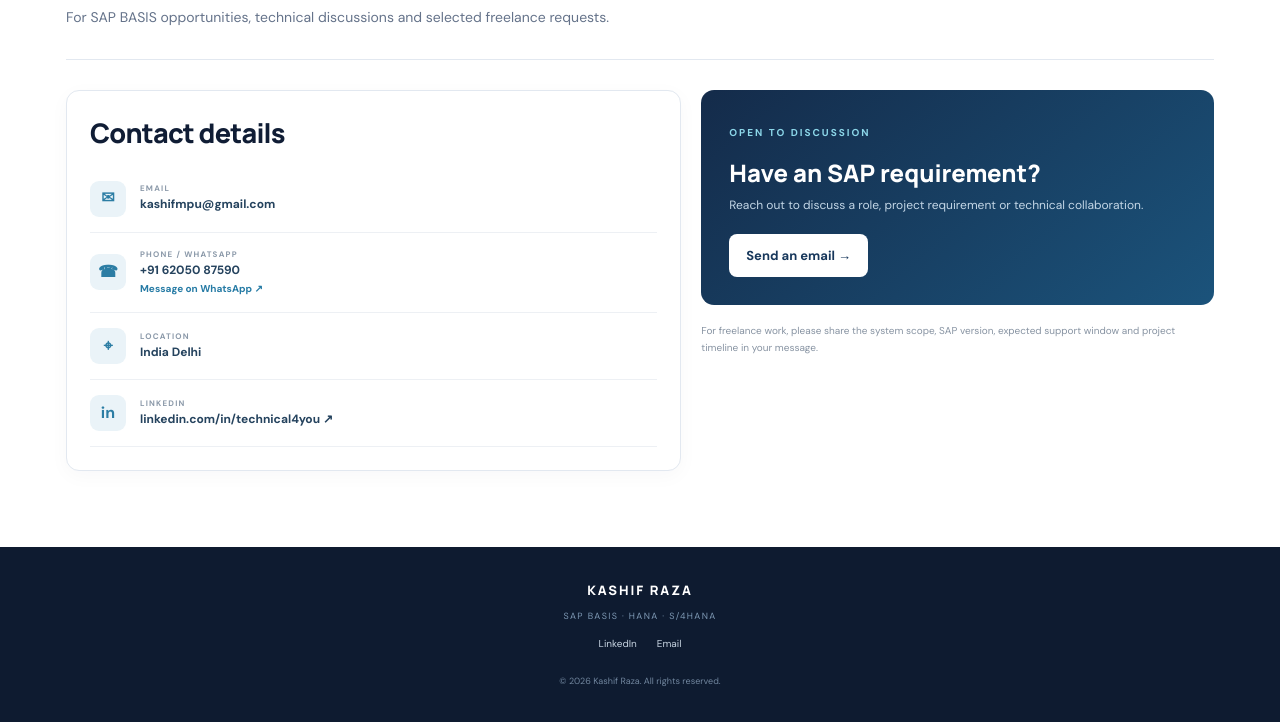
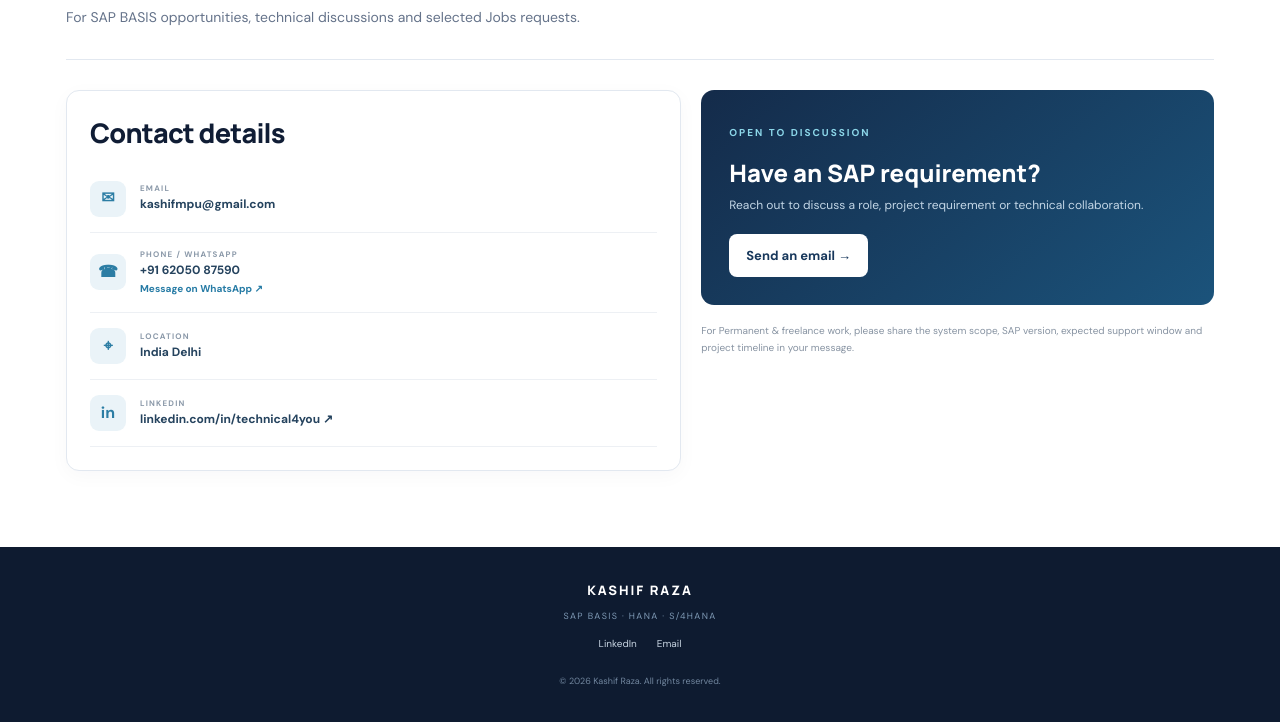
Before and after one commit to eternitytechconsulting/eternitytechconsulting.github.io, a plain HTML site: page index.html in a window 1280 px wide. Both pictures are taken after a click on the button "Let's connect". Shown: the part 226-948 px from the top of the page. Drawn offline with Linux system fonts and the light colour scheme.

Commit message:
Modify contact section text for clarity
Updated the contact section to specify 'Jobs' instead of 'freelance requests' and clarified the disclaimer for permanent and freelance work.

```diff
--- a/index.html
+++ b/index.html
@@ -167,13 +167,13 @@
 
   <!-- CONTACT -->
   <section class="page" id="contact">
-    <div class="page-intro"><span class="eyebrow dark-eyebrow">GET IN TOUCH</span><h1>Let's <span class="blue-text">connect</span></h1><p>For SAP BASIS opportunities, technical discussions and selected freelance requests.</p></div>
+    <div class="page-intro"><span class="eyebrow dark-eyebrow">GET IN TOUCH</span><h1>Let's <span class="blue-text">connect</span></h1><p>For SAP BASIS opportunities, technical discussions and selected Jobs requests.</p></div>
     <div class="contact-layout"><div class="contact-main card"><h2>Contact details</h2>
       <div class="contact-row"><span class="contact-symbol">✉</span><div><small>EMAIL</small><a href="mailto:kashifmpu@gmail.com">kashifmpu@gmail.com</a></div></div>
       <div class="contact-row"><span class="contact-symbol">☎</span><div><small>PHONE / WHATSAPP</small><a href="tel:+916205087590">+91 62050 87590</a><a class="sub-link" href="https://wa.me/916205087590" target="_blank" rel="noopener">Message on WhatsApp ↗</a></div></div>
       <div class="contact-row"><span class="contact-symbol">⌖</span><div><small>LOCATION</small><b>India Delhi</b></div></div>
       <div class="contact-row"><span class="contact-symbol">in</span><div><small>LINKEDIN</small><a href="https://linkedin.com/in/technical4you" target="_blank" rel="noopener">linkedin.com/in/technical4you ↗</a></div></div>
-    </div><div class="contact-aside"><div class="contact-callout"><span class="eyebrow">OPEN TO DISCUSSION</span><h2>Have an SAP requirement?</h2><p>Reach out to discuss a role, project requirement or technical collaboration.</p><a class="btn btn-light" href="mailto:kashifmpu@gmail.com?subject=SAP%20BASIS%20Opportunity">Send an email →</a></div><p class="disclaimer">For freelance work, please share the system scope, SAP version, expected support window and project timeline in your message.</p></div></div>
+    </div><div class="contact-aside"><div class="contact-callout"><span class="eyebrow">OPEN TO DISCUSSION</span><h2>Have an SAP requirement?</h2><p>Reach out to discuss a role, project requirement or technical collaboration.</p><a class="btn btn-light" href="mailto:kashifmpu@gmail.com?subject=SAP%20BASIS%20Opportunity">Send an email →</a></div><p class="disclaimer">For Permanent & freelance work, please share the system scope, SAP version, expected support window and project timeline in your message.</p></div></div>
   </section>
 
   <!-- PREMIUM -->
```
